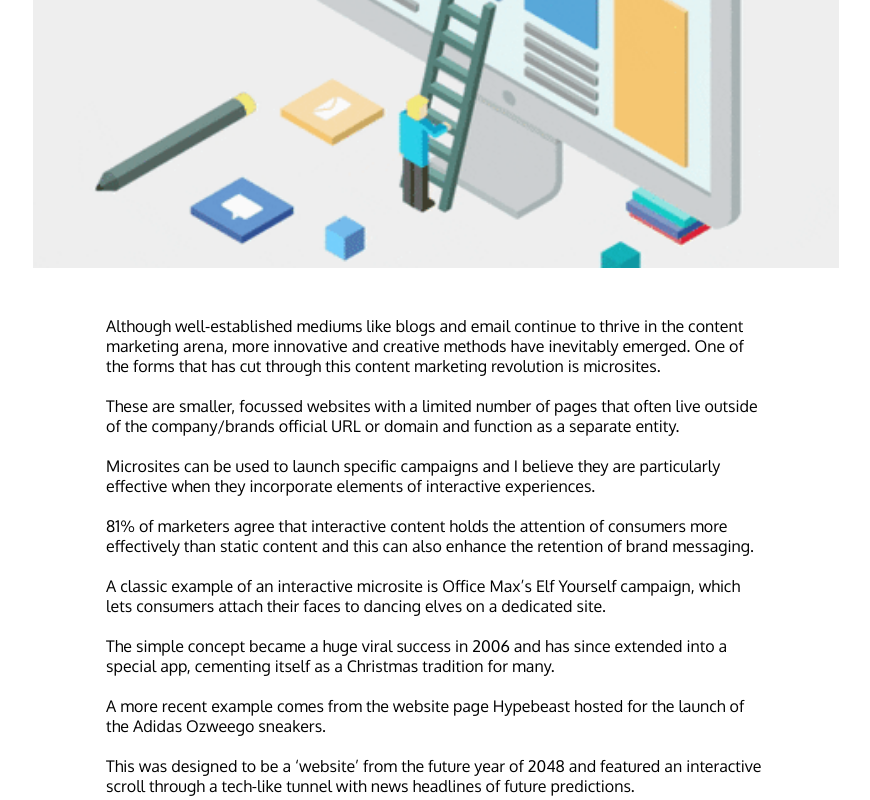
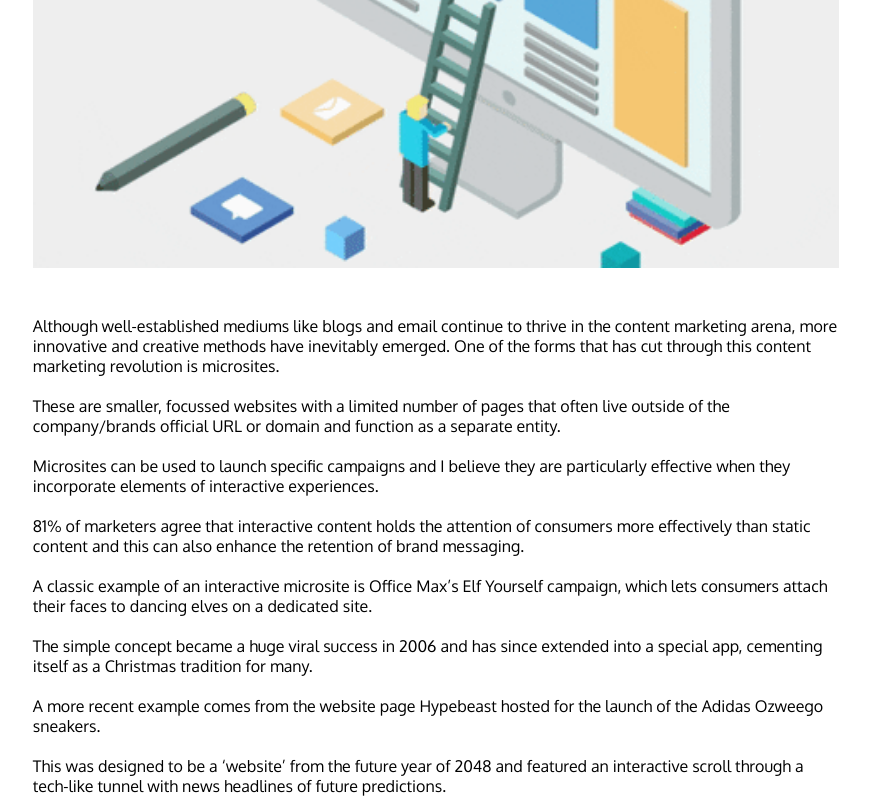
Before and after one commit to mks209/portfolio, a plain HTML site: page blog-post1.html in a window 1280 px wide. Shown: the part 877-1677 px from the top of the page, without its empty margins (204-1074 px from the left). Drawn offline with nearby package versions, Linux system fonts and the light colour scheme; files that its build step writes are made by us from their sources.

Commit message:
fixed article width problem

```diff
--- a/style.scss
+++ b/style.scss
@@ -459,6 +459,7 @@ hr.style2 {
 
         .article-meat {
             grid-area: 2 / 2 / 3 / 5;
+            width: 100%;
         }
 
 
@@ -891,7 +892,7 @@ hr.style2 {
 
     }
     article {
-        width: 90%;
+        width: 110%;
         margin-top: 2rem;
         grid-template-columns:  1fr 1fr 7fr 1fr 1fr;
         grid-template-rows: auto auto auto;
```
Also changed, not shown: style.css, 1 other file.
